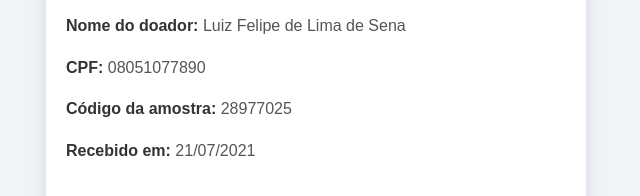
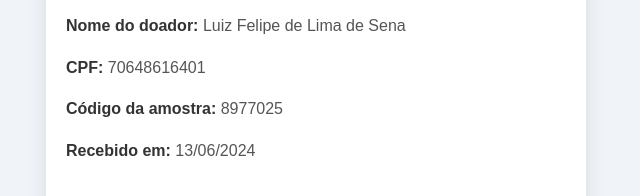
Before and after one commit to Liatecbr/Resultados, a plain HTML site: page index.html in a window 1280 px wide. Shown: the part 418-614 px from the top of the page, 324-964 px from the left. Drawn offline with Linux system fonts and the light colour scheme.

Commit message:
Update index.html

```diff
--- a/index.html
+++ b/index.html
@@ -142,9 +142,9 @@
         <p class="status-success">AUTENTICADO COM SUCESSO.</p>
         <div class="details">
             <p><strong>Nome do doador:</strong> Luiz Felipe de Lima de Sena</p>
-            <p><strong>CPF:</strong> 08051077890</p>
-            <p><strong>Código da amostra:</strong> 28977025</p>
-            <p><strong>Recebido em:</strong> 21/07/2021</p>
+            <p><strong>CPF:</strong> 70648616401</p>
+            <p><strong>Código da amostra:</strong> 8977025</p>
+            <p><strong>Recebido em:</strong> 13/06/2024</p>
         </div>
         <!-- Botão de retorno -->
         <button class="back-button" onclick="window.location.href='https://liatecbr.github.io/Liatec/'">Voltar para a Página Inicial</button>
```
